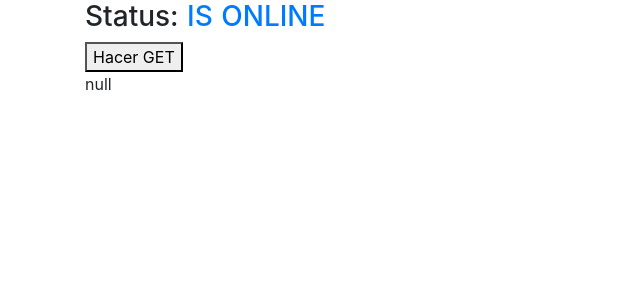
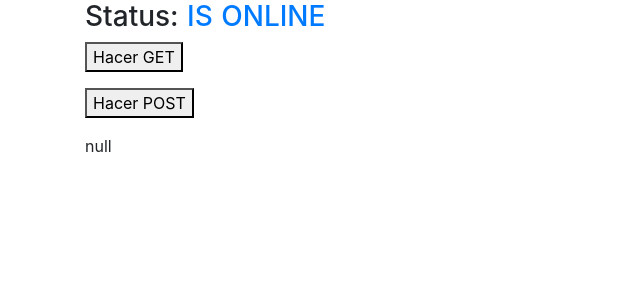
Before and after one commit to vgualdron/material-control, a Nuxt app: page / in a window 1280 px wide. Shown: the top 300 px of the page, without its empty margins (0-640 px from the left). Built offline with nearby package versions, Linux system fonts and the light colour scheme.

Commit message:
test workbox

```diff
--- a/api/auth/endpoints.js
+++ b/api/auth/endpoints.js
@@ -1,3 +1,3 @@
 export default {
-  login: 'https://thatcopy.pw/catapi/rest/'
+  login: 'https://animechan.vercel.app/api/random'
 };
--- a/nuxt.config.js
+++ b/nuxt.config.js
@@ -68,8 +68,7 @@ export default {
       display: 'standalone'
     },
     workbox: {
-      cachingExtensions: '@/plugins/workbox-sync.js',
-      enabled: true //should be off actually per workbox docs due to complications when used in prod
+      cachingExtensions: '@/plugins/workbox-sync.js'
     }
   },
 
--- a/pages/index.vue
+++ b/pages/index.vue
@@ -13,7 +13,10 @@
       <div class="columns is-mobile">
         <button @click="handleFormResult">Hacer GET</button>
       </div>
-      <div>
+      <div class="columns is-mobile mt-3">
+        <button @click="post">Hacer POST</button>
+      </div>
+      <div class="columns is-mobile mt-3">
         {{ JSON.stringify(token) }}
       </div>
     </section>
@@ -44,6 +47,19 @@ export default {
     ]),
     async handleFormResult () {
       await this.login();
+    },
+    async post (formObj) {
+      const post = {
+        title: '1',
+        body: 'dsadassa',
+        userId: 1
+      };
+      try {
+        const result = await this.$axios.$post('https://jsonplaceholder.typicode.com/posts', post);
+        console.log(result);
+      } catch (e) {
+        console.log(e);
+      }
     }
   }
 };
```
Also changed, not shown: plugins/workbox-sync.js (+36 -1 lines), 2 other files (tests, documents, lock files or other folders).
